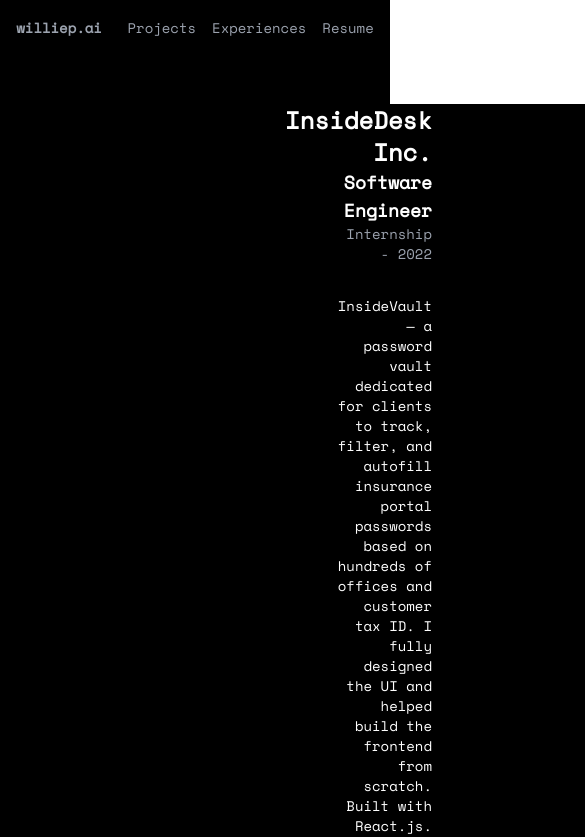
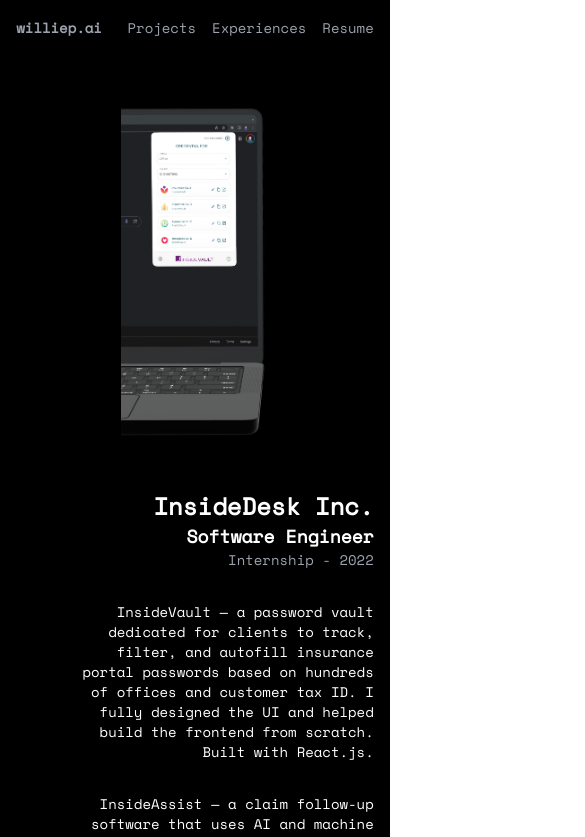
Before and after one commit to PaisWillie/Website-Portfolio, a Next.js app: page /experiences in a window 390 px wide. Shown: the top 837 px of the page, 585 px wide, since content can reach past the window. Built offline with nearby package versions, Linux system fonts and the light colour scheme.

Commit message:
feat: fix overflow width on mobile

```diff
--- a/src/pages/experiences.tsx
+++ b/src/pages/experiences.tsx
@@ -9,18 +9,20 @@
       <Seo templateTitle='Resume' description="William Pai's Resume" />
 
       <main>
-        <section className='bg-black  px-96'>
+        <section className='bg-black'>
           <div className='layout flex min-h-screen flex-col items-center justify-center text-left'>
-            <div className='flex w-full flex-row'>
+            <div className='flex w-full flex-col items-end gap-y-12 md:flex-row md:items-center'>
+              <div className='flex w-full flex-row justify-center'>
                 <NextImage
                   draggable={false}
                   src='/images/insidedesk/insidevault.jpg'
                   alt='InsideVault'
                   width={658}
                   height={1494}
-                className='w-5/12'
+                  className='w-5/12 md:w-full'
                 />
-              <div className='flex w-7/12 flex-col items-end justify-center pl-12 text-right text-white'>
+              </div>
+              <div className='flex flex-col items-end justify-center pl-12 text-right text-white'>
                 <h1>InsideDesk Inc.</h1>
                 <h3>Software Engineer</h3>
                 <span className='text-gray-400'>Internship - 2022</span>
--- a/src/pages/resume.tsx
+++ b/src/pages/resume.tsx
@@ -17,7 +17,7 @@
       <Seo templateTitle='Resume' description="William Pai's Resume" />
 
       <main>
-        <section className='bg-black  px-96'>
+        <section className='bg-black'>
           <div className='layout flex min-h-screen flex-col items-center justify-center text-left'>
             <Document file='/pdfs/resume.pdf'>
               <Page pageNumber={1} />
```
Lines whose indentation alone changed are shown as unchanged.
